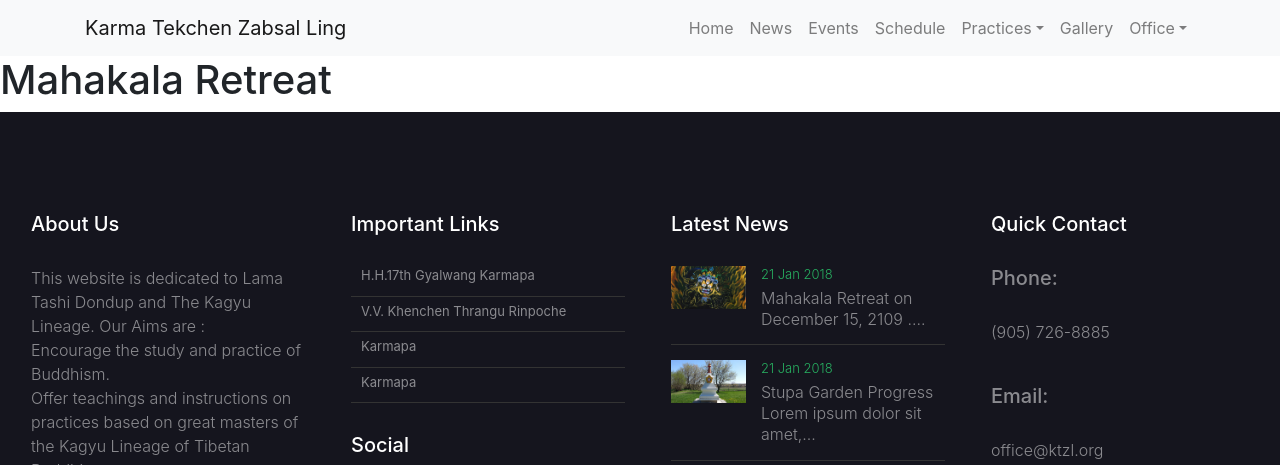
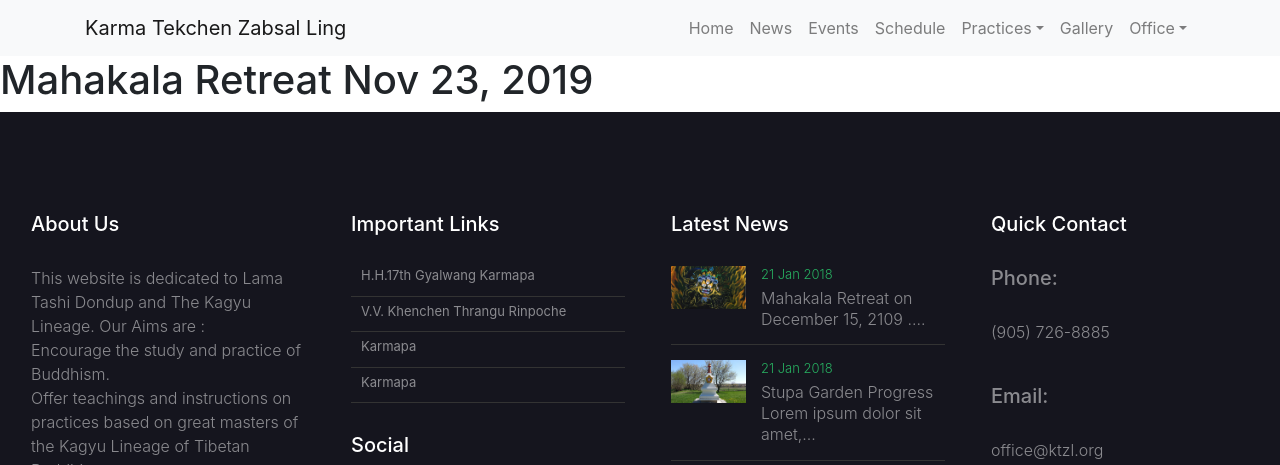
Before and after one commit to jeff029/startbootstrap-test, an Eleventy site: page src/posts/Mahakala Retreat.md in a window 1280 px wide. Shown: the top 465 px of the page. Built offline with nearby package versions, Linux system fonts and the light colour scheme; Eleventy itself is replaced by a stand-in of ours; files that its build step writes are made by us from their sources; files whose address does not match are found by name.

```diff
--- a/src/posts/Mahakala Retreat.md
+++ b/src/posts/Mahakala Retreat.md
@@ -9,4 +9,4 @@
 tags: 'posts'
 ---
 
-# Mahakala Retreat
+# Mahakala Retreat Nov 23, 2019
```
